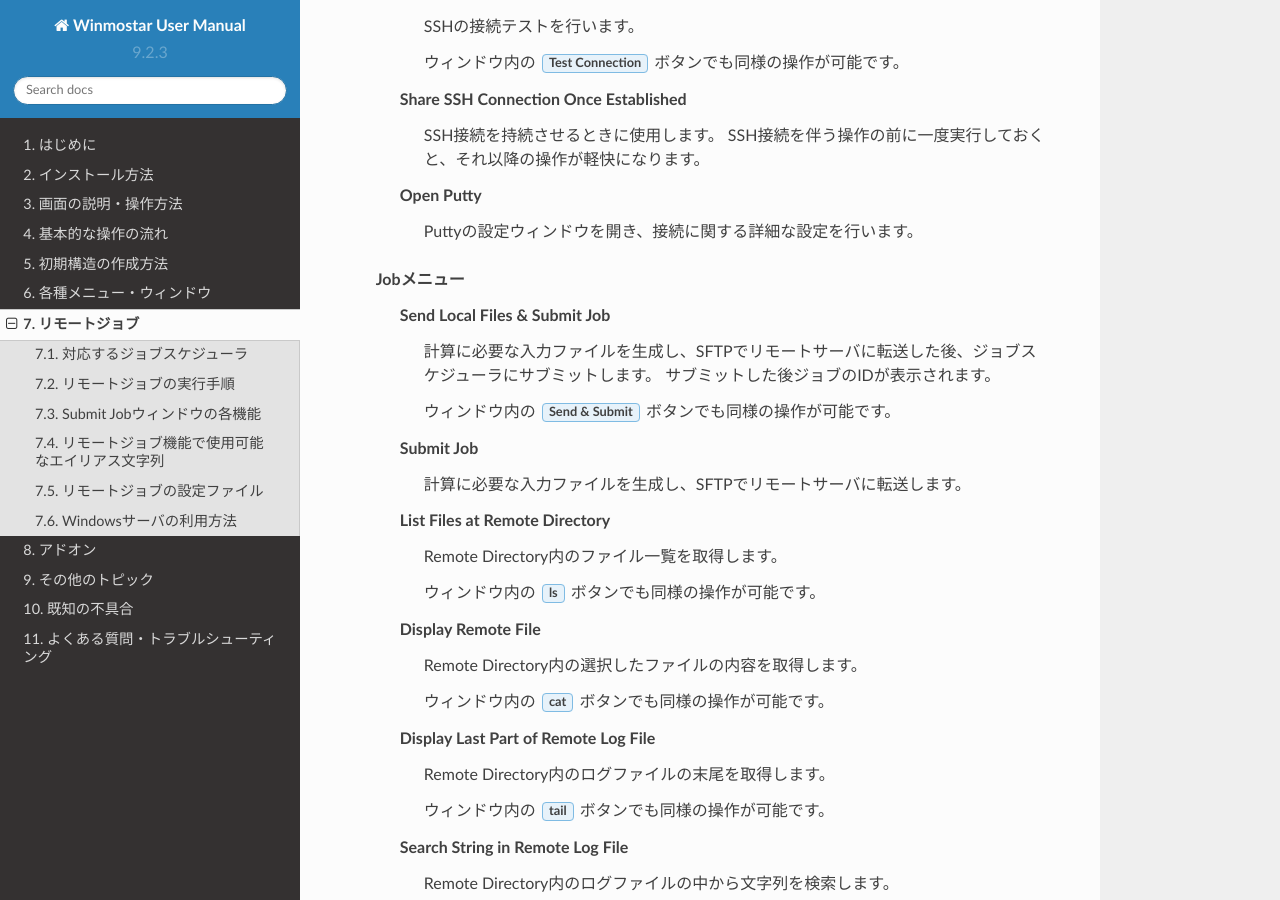
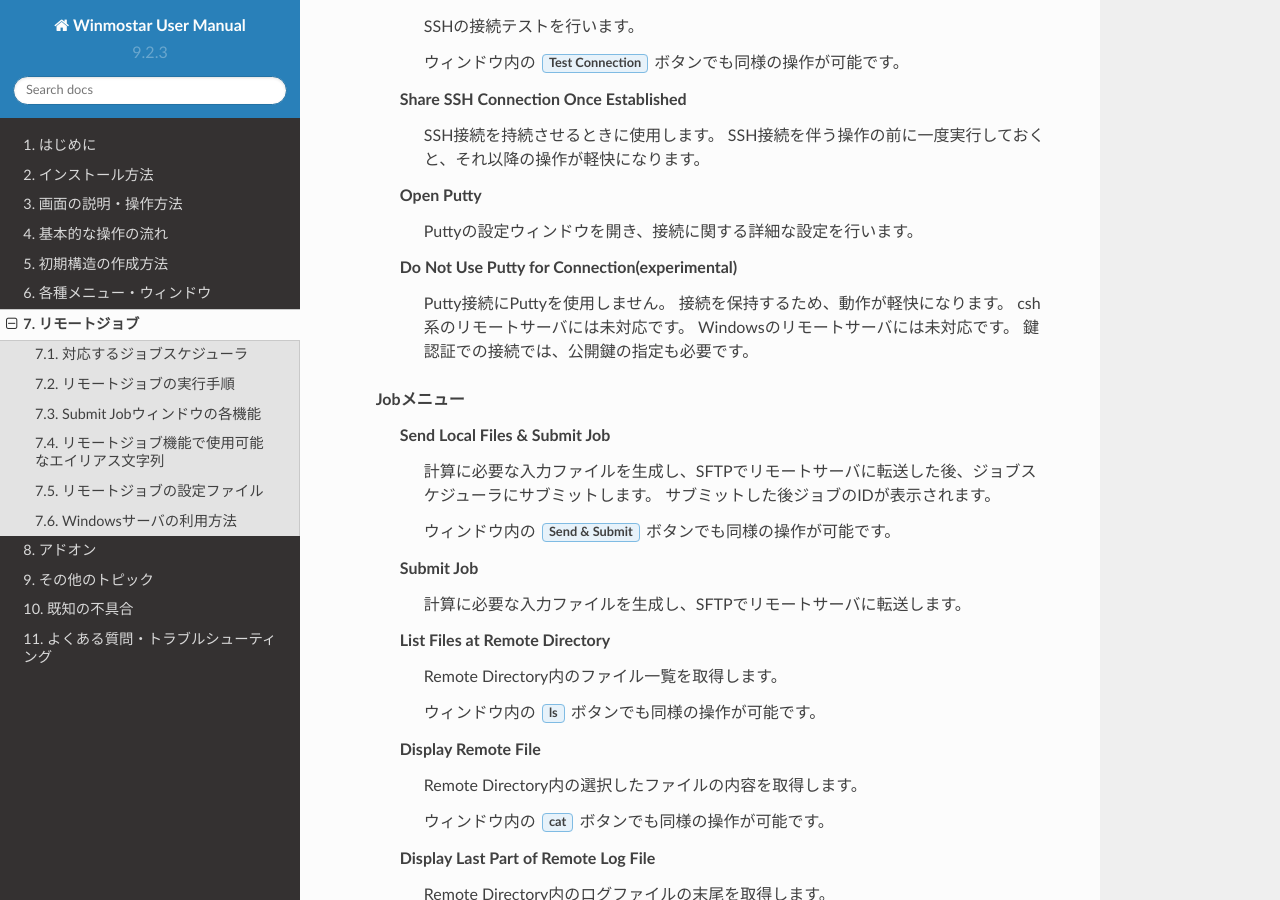
Before and after one commit to X-Ability/winmostar_doc, a Sphinx documentation site: the page built from source/winmos/winmos_remote.rst, in a window 1280 px wide and 900 px high, scrolled down 7747 px. Built offline with Sphinx 7.4.7 and the Read the Docs theme 2.0.0, drawn with Linux system fonts in a browser that asks for light colours.

Commit message:
libssh2関連のメニューの説明追記
git-svn-id: http://varane/svn/winmostar_doc/trunk@73 10044ad8-96a7-4fcc-a7cb-627c628f43f5

```diff
--- a/source/winmos/winmos_remote.rst
+++ b/source/winmos/winmos_remote.rst
@@ -249,6 +249,12 @@ Profileメニュー
          SSH接続を伴う操作の前に一度実行しておくと、それ以降の操作が軽快になります。
       Open Putty
          Puttyの設定ウィンドウを開き、接続に関する詳細な設定を行います。
+      Do Not Use Putty for Connection(experimental)
+         Putty接続にPuttyを使用しません。
+         接続を保持するため、動作が軽快になります。
+         csh系のリモートサーバには未対応です。
+         Windowsのリモートサーバには未対応です。
+         鍵認証での接続では、公開鍵の指定も必要です。
    Jobメニュー
       Send Local Files & Submit Job
          計算に必要な入力ファイルを生成し、SFTPでリモートサーバに転送した後、ジョブスケジューラにサブミットします。
```
